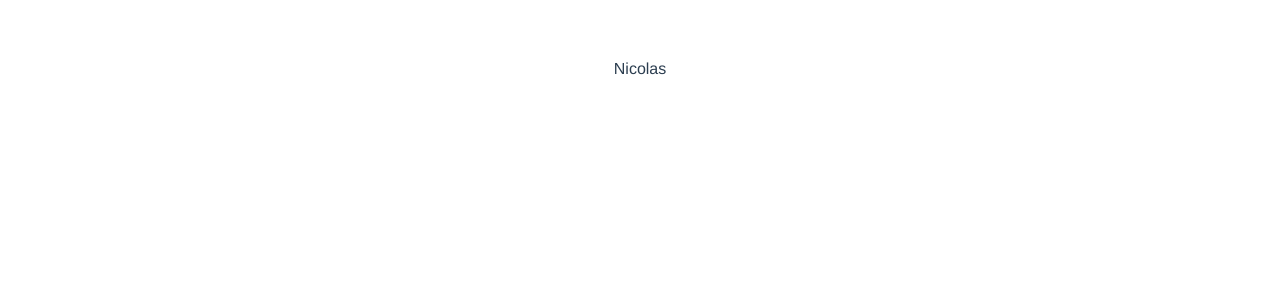
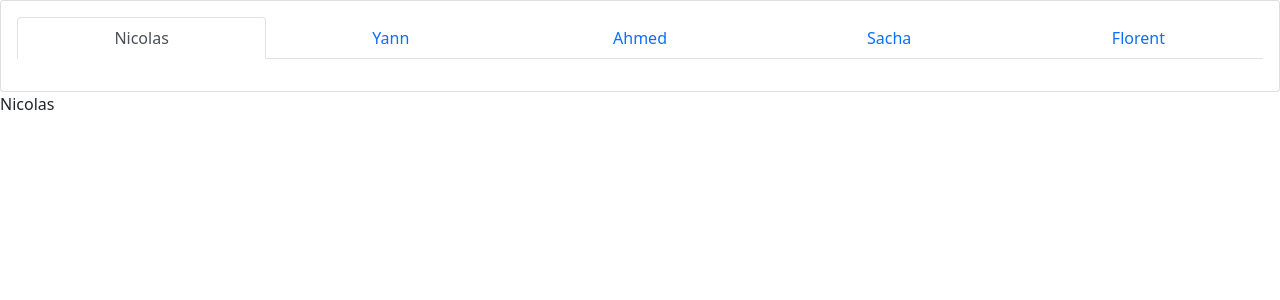
Before and after one commit to Boloblux/harmonication-code, a Vue app: page / in a window 1280 px wide. Shown: the top 300 px of the page. Built offline with nearby package versions, Linux system fonts and the light colour scheme.

Commit message:
:sparkles: ADD tabs 4 users

```diff
--- a/package.json
+++ b/package.json
@@ -8,8 +8,10 @@
     "lint": "vue-cli-service lint"
   },
   "dependencies": {
+    "bootstrap": "^5.1.1",
+    "bootstrap-vue": "^2.21.2",
     "core-js": "^3.6.5",
-    "vue": "^3.0.0"
+    "vue": "^3.2.12"
   },
   "devDependencies": {
     "@vue/cli-plugin-babel": "~4.5.0",
--- a/src/App.vue
+++ b/src/App.vue
@@ -1,25 +1,72 @@
 <template>
-  <Nicolas />
+    <nav class="card p-3">
+        <ul class="nav nav-tabs nav-justified nav-bordered mb-3">
+            <li class="nav-item">
+                <a href="javascript:void(0)" data-bs-toggle="tab" aria-expanded="false" class="nav-link" @click="changeActive('nicolas')" :class="{active: isActive('nicolas')}">
+                    <span class="d-none d-md-block">Nicolas</span>
+                </a>
+            </li>
+            <li class="nav-item">
+                <a href="javascript:void(0)" data-bs-toggle="tab" aria-expanded="false" class="nav-link" @click="changeActive('yann')" :class="{active: isActive('yann')}">
+                    <span class="d-none d-md-block">Yann</span>
+                </a>
+            </li>
+            <li class="nav-item">
+                <a href="javascript:void(0)" data-bs-toggle="tab" aria-expanded="false" class="nav-link" @click="changeActive('ahmed')" :class="{active: isActive('ahmed')}">
+                    <span class="d-none d-md-block">Ahmed</span>
+                </a>
+            </li>
+            <li class="nav-item">
+                <a href="javascript:void(0)" data-bs-toggle="tab" aria-expanded="false" class="nav-link" @click="changeActive('sacha')" :class="{active: isActive('sacha')}">
+                    <span class="d-none d-md-block">Sacha</span>
+                </a>
+            </li>
+            <li class="nav-item">
+                <a href="javascript:void(0)" data-bs-toggle="tab" aria-expanded="false" class="nav-link" @click="changeActive('florent')" :class="{active: isActive('florent')}">
+                    <span class="d-none d-md-block">Florent</span>
+                </a>
+            </li>
+
+        </ul>
+    </nav>
+    <div class="tab-content">
+        <Nicolas v-if="activePage == 'nicolas'" />
+        <Yann v-else-if="activePage == 'yann'" />
+        <Ahmed v-else-if="activePage == 'ahmed'" />
+        <Sacha v-else-if="activePage == 'sacha'" />
+        <Florent v-else-if="activePage == 'florent'" />
+    </div>
 </template>
 
 <script>
     import Nicolas from './components/Nicolas.vue'
+    import Yann from './components/Yann.vue'
+    import Sacha from './components/Sacha.vue'
+    import Ahmed from './components/Ahmed.vue'
+    import Florent from './components/Florent.vue'
 
     export default {
         name: 'App',
         components: {
-    Nicolas
+            Nicolas,
+            Yann,
+            Sacha,
+            Ahmed,
+            Florent
+        },
+        data() {
+            return {
+                activePage: 'nicolas'
+            }
+        },
+        methods: {
+
+            changeActive(tab) {
+                return this.activePage = tab
+            },
+            isActive(tab) {
+                return this.activePage == tab
+            }
         }
     }
 </script>
-
-<style>
-#app {
-  font-family: Avenir, Helvetica, Arial, sans-serif;
-  -webkit-font-smoothing: antialiased;
-  -moz-osx-font-smoothing: grayscale;
-  text-align: center;
-  color: #2c3e50;
-  margin-top: 60px;
-}
-</style>
--- /dev/null
+++ b/src/components/Ahmed.vue
@@ -0,0 +1,9 @@
+<template>
+    Ahmed
+</template>
+
+<script>
+    export default {
+        name: 'Ahmed'
+    }
+</script>
--- /dev/null
+++ b/src/components/Florent.vue
@@ -0,0 +1,9 @@
+<template>
+    Florent
+</template>
+
+<script>
+    export default {
+        name: 'Florent'
+    }
+</script>
--- /dev/null
+++ b/src/components/Sacha.vue
@@ -0,0 +1,9 @@
+<template>
+    Sacha
+</template>
+
+<script>
+    export default {
+        name: 'Sacha'
+    }
+</script>
--- /dev/null
+++ b/src/components/Yann.vue
@@ -0,0 +1,9 @@
+<template>
+    Yann
+</template>
+
+<script>
+    export default {
+        name: 'Yann'
+    }
+</script>
--- a/src/main.js
+++ b/src/main.js
@@ -1,4 +1,8 @@
 import { createApp } from 'vue'
 import App from './App.vue'
 
+// Import Bootstrap an BootstrapVue CSS files (order is important)
+import 'bootstrap/dist/css/bootstrap.css'
+import 'bootstrap-vue/dist/bootstrap-vue.css'
+
 createApp(App).mount('#app')
```
Also changed, not shown: 1 other file (tests, documents, lock files or other folders). Lines whose indentation alone changed are shown as unchanged.
